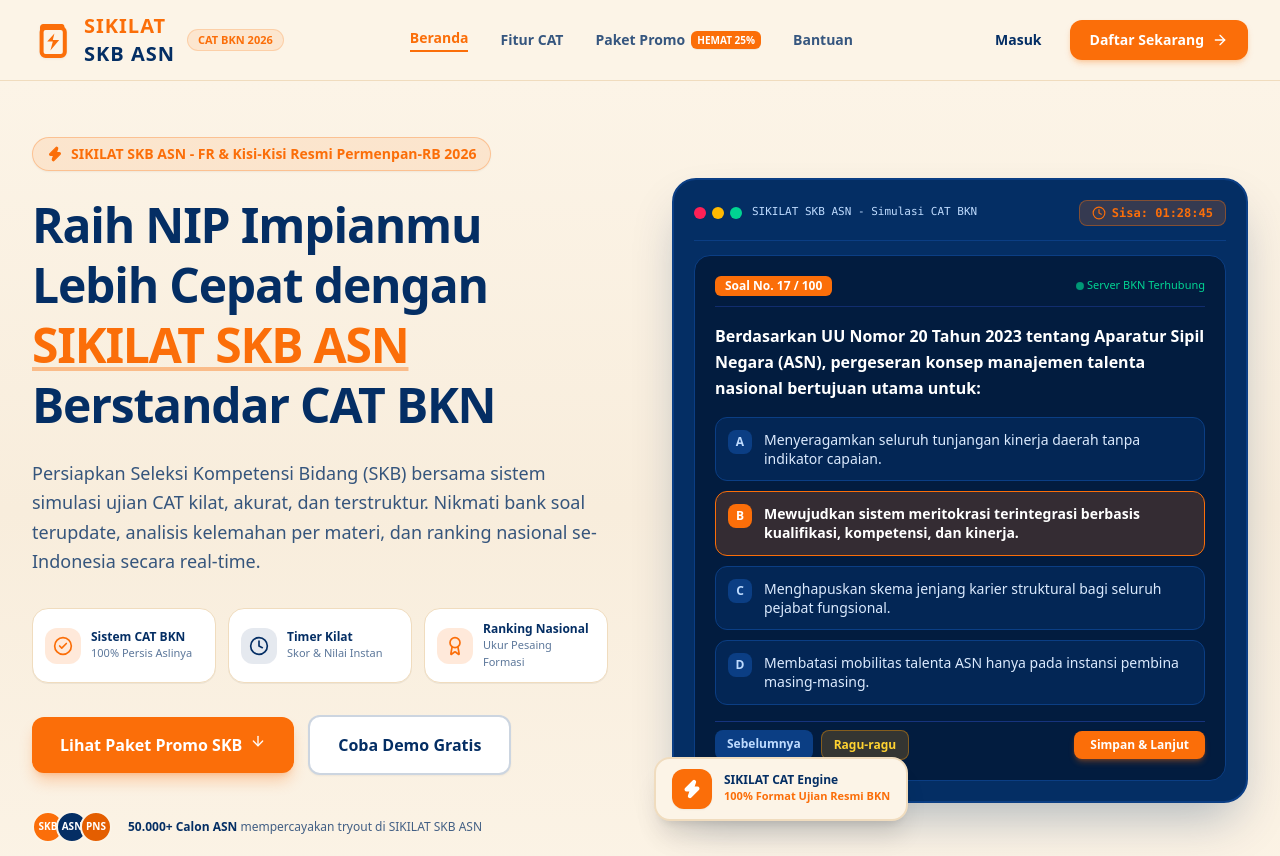
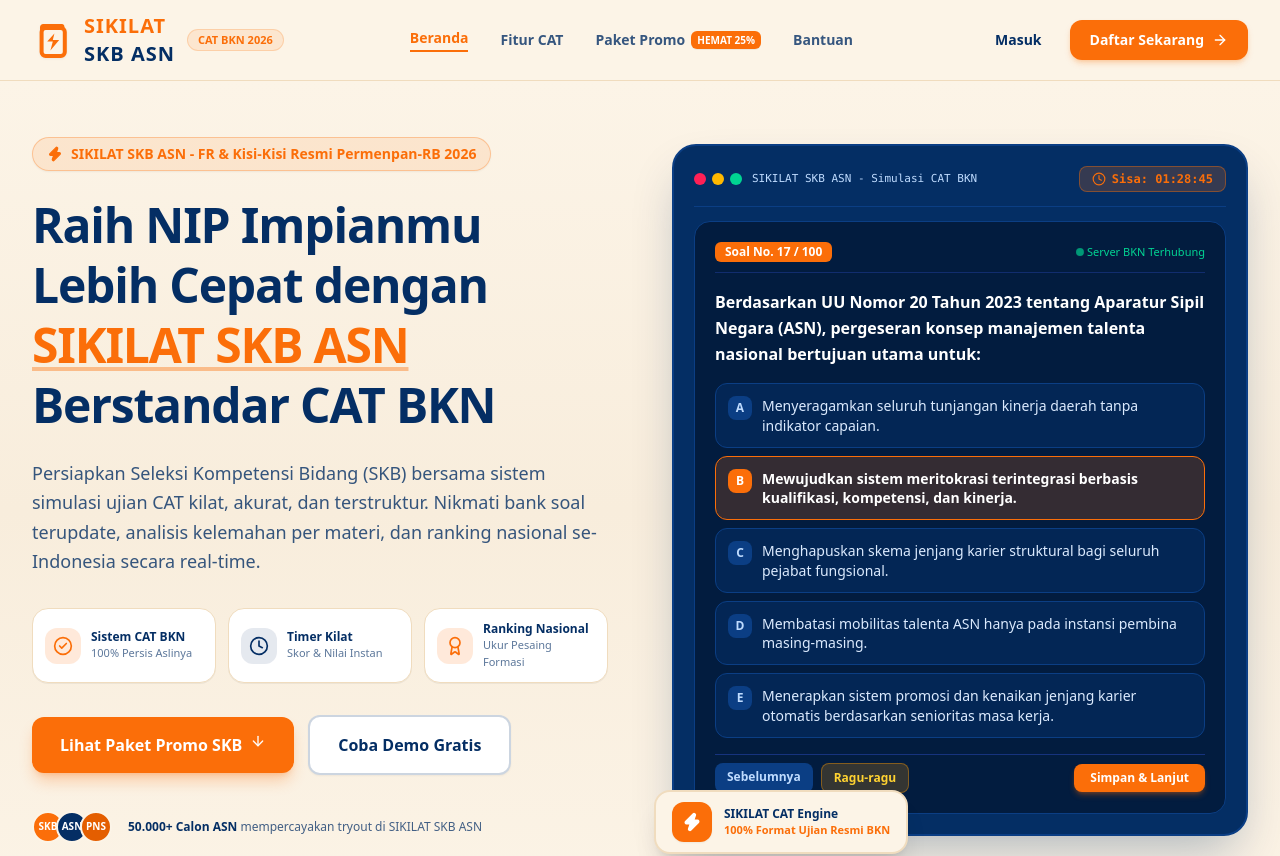
Before and after one commit to hafidzulpino69-ux/sikilat-skb-asn, a Next.js app: page / in a window 1280 px wide. Shown: the top 856 px of the page. Built offline with nearby package versions, Linux system fonts and the light colour scheme.

Commit message:
Selesai revisi: Menambahkan opsi E pada komponen simulasi soal di halaman utama agar sesuai standar CAT BKN

```diff
--- a/src/components/HeroSection.tsx
+++ b/src/components/HeroSection.tsx
@@ -152,17 +152,18 @@
                   Berdasarkan UU Nomor 20 Tahun 2023 tentang Aparatur Sipil Negara (ASN), pergeseran konsep manajemen talenta nasional bertujuan utama untuk:
                 </div>
 
-                {/* Multiple Choice Options */}
-                <div className="space-y-2.5 text-xs sm:text-sm">
+                {/* Multiple Choice Options (A, B, C, D, E Standar BKN) */}
+                <div className="space-y-2 text-xs sm:text-sm">
                   {[
                     { key: "A", text: "Menyeragamkan seluruh tunjangan kinerja daerah tanpa indikator capaian.", active: false },
                     { key: "B", text: "Mewujudkan sistem meritokrasi terintegrasi berbasis kualifikasi, kompetensi, dan kinerja.", active: true },
                     { key: "C", text: "Menghapuskan skema jenjang karier struktural bagi seluruh pejabat fungsional.", active: false },
                     { key: "D", text: "Membatasi mobilitas talenta ASN hanya pada instansi pembina masing-masing.", active: false },
+                    { key: "E", text: "Menerapkan sistem promosi dan kenaikan jenjang karier otomatis berdasarkan senioritas masa kerja.", active: false },
                   ].map((option) => (
                     <div
                       key={option.key}
-                      className={`flex items-start gap-3 p-3 rounded-xl border transition-all ${
+                      className={`flex items-start gap-2.5 p-2.5 sm:p-3 rounded-xl border transition-all ${
                         option.active
                           ? "bg-[#FB6E09]/20 border-[#FB6E09] text-white font-bold"
                           : "bg-[#042E64]/60 border-[#0B3E84] text-blue-100 hover:bg-[#042E64]"
```
